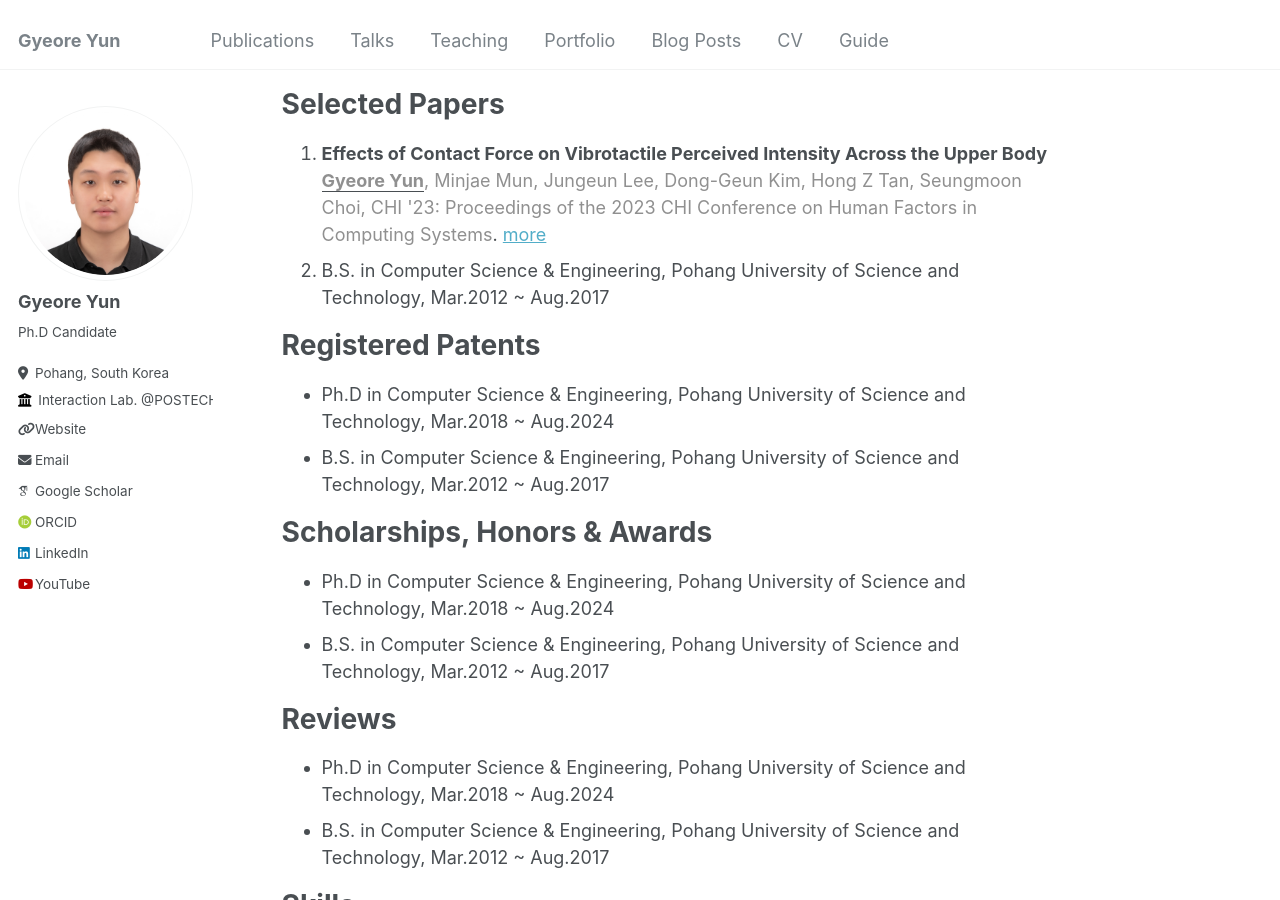
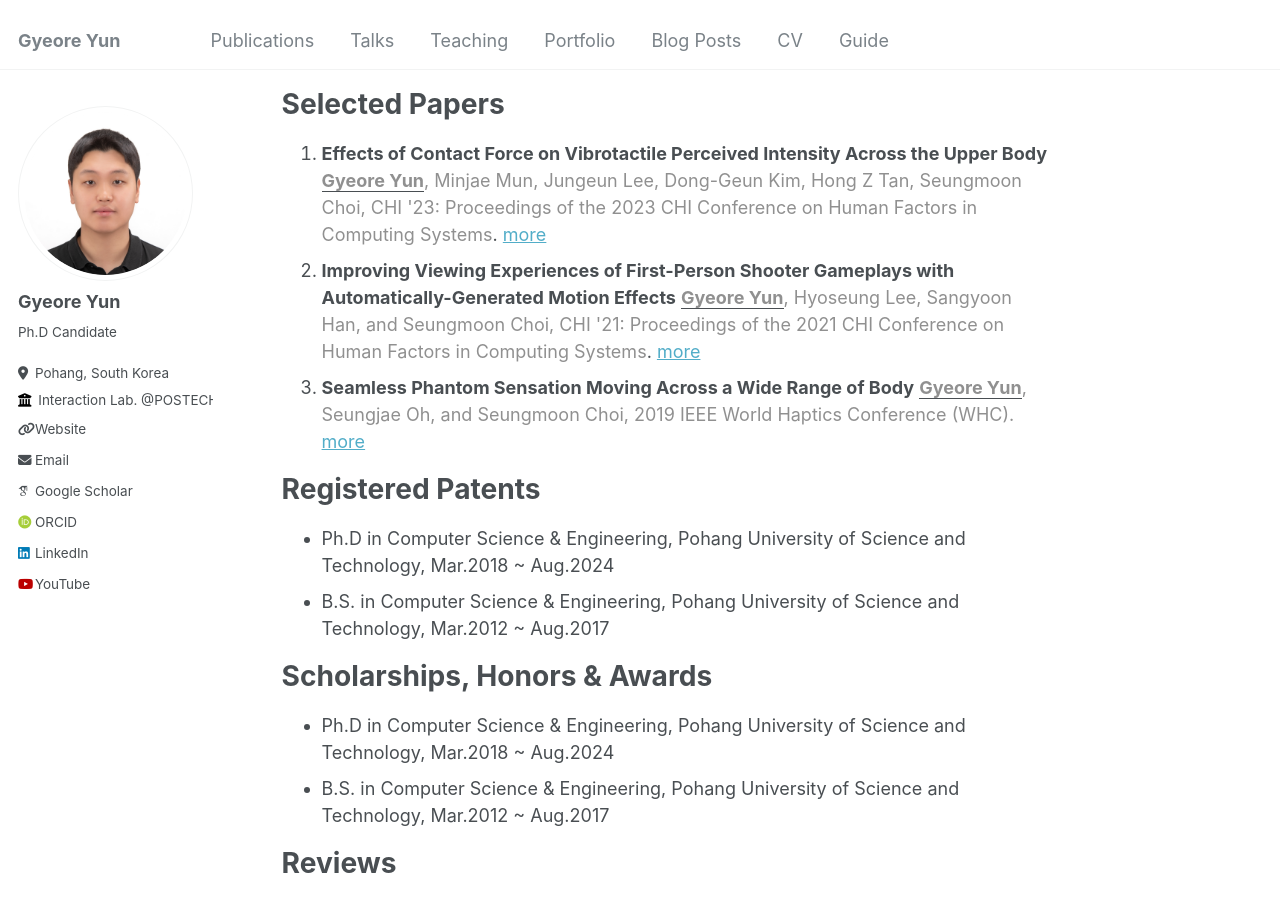
Before and after one commit to GyeoreYun/GyeoreYun.github.io, a Jekyll site: the page built from _pages/about.md, in a window 1280 px wide and 900 px high, scrolled down 405 px. Built offline with Jekyll 4.4.1, drawn with Linux system fonts in a browser that asks for light colours; some web fonts are replaced.

Commit message:
Update about.md

```diff
--- a/_pages/about.md
+++ b/_pages/about.md
@@ -17,8 +17,9 @@ Education
 
 Selected Papers
 ======
-1. <B>Effects of Contact Force on Vibrotactile Perceived Intensity Across the Upper Body</b>    <span style="color:#909090"><u><b>Gyeore Yun</b></u>, Minjae Mun, Jungeun Lee, Dong-Geun Kim, Hong Z Tan, Seungmoon Choi, CHI &#039;23: Proceedings of the 2023 CHI Conference on Human Factors in Computing Systems</span>.   [more](/2023-04-19-Generating)
-1. B.S. in Computer Science & Engineering, Pohang University of Science and Technology, Mar.2012 ~ Aug.2017
+1. <B>Effects of Contact Force on Vibrotactile Perceived Intensity Across the Upper Body</b>    <span style="color:#909090"><u><b>Gyeore Yun</b></u>, Minjae Mun, Jungeun Lee, Dong-Geun Kim, Hong Z Tan, Seungmoon Choi, CHI &#039;23: Proceedings of the 2023 CHI Conference on Human Factors in Computing Systems</span>.   [more](/publication/2023-04-19-Generating)
+2. <B>Improving Viewing Experiences of First-Person Shooter Gameplays with Automatically-Generated Motion Effects</b>    <span style="color:#909090"><u><b>Gyeore Yun</b></u>, Hyoseung Lee, Sangyoon Han, and Seungmoon Choi, CHI &#039;21: Proceedings of the 2021 CHI Conference on Human Factors in Computing Systems</span>.   [more](/publication/2021-05-07-Improving)
+3. <B>Seamless Phantom Sensation Moving Across a Wide Range of Body</b>    <span style="color:#909090"><u><b>Gyeore Yun</b></u>, Seungjae Oh, and Seungmoon Choi, 2019 IEEE World Haptics Conference (WHC).   [more](/publication/2019-07-09-Seamless)
 
 Registered Patents
 ======
```
